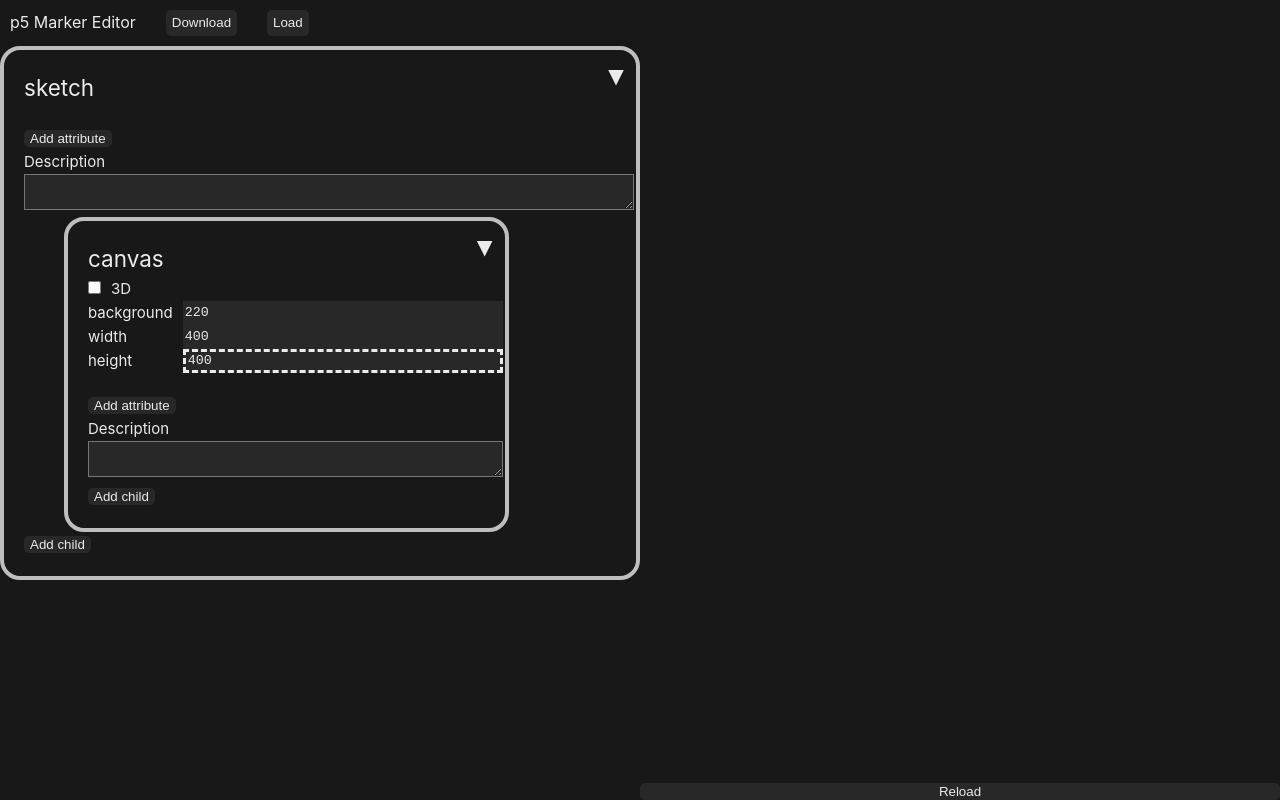
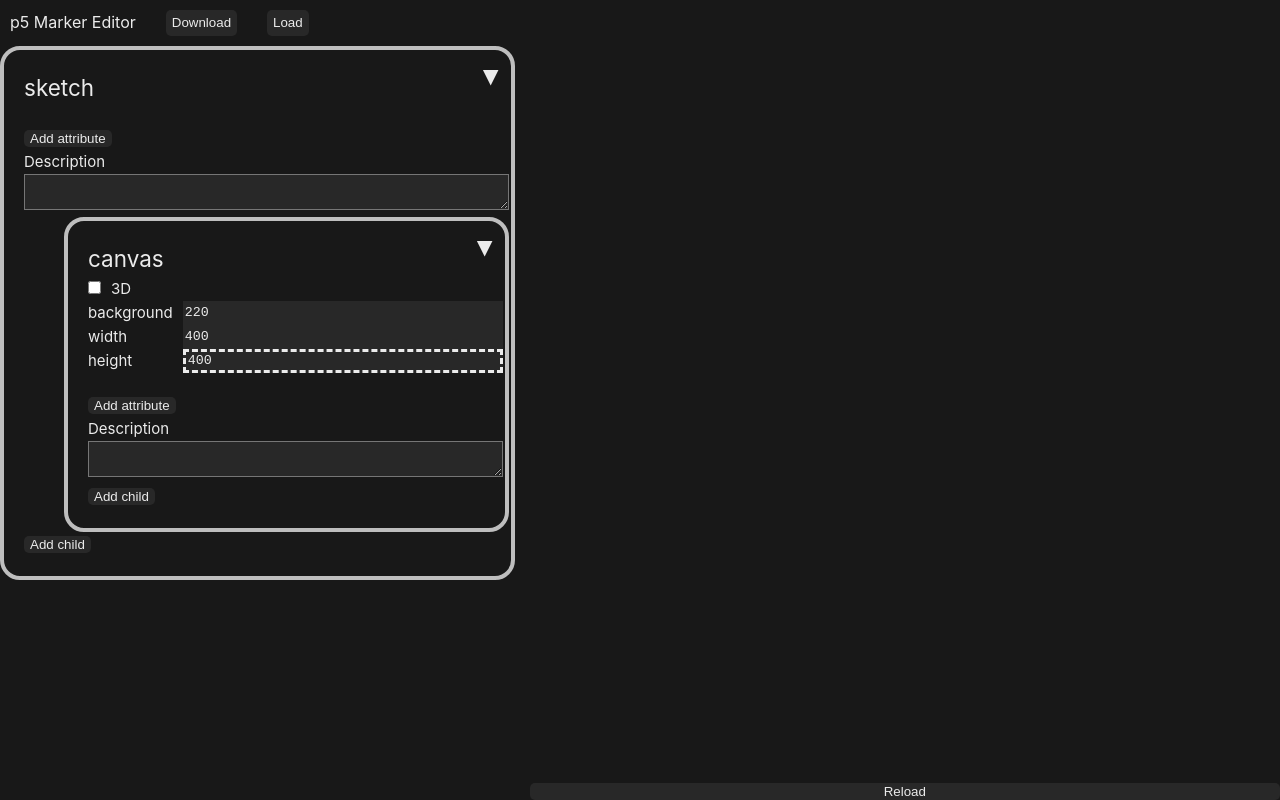
Before and after one commit to calebfoss/marker-editor, a Vue app: page / in a window 1280 px wide. Built offline with nearby package versions, Linux system fonts and the light colour scheme.

Commit message:
Add resize bar

```diff
--- a/src/assets/main.css
+++ b/src/assets/main.css
@@ -8,7 +8,7 @@ body {
 #app {
   display: grid;
   grid-template-rows: 1fr 20fr;
-  grid-template-columns: 1fr 1fr;
+  grid-template-columns: auto 1em 1fr;
   height: 100%;
 }
 
@@ -43,7 +43,7 @@ h1 {
   display: flex;
   flex-direction: column;
   grid-row: 2;
-  grid-column: 2;
+  grid-column: 3;
   width: 100%;
 }
 
@@ -127,6 +127,13 @@ h1 {
   resize: vertical;
 }
 
+.resize-bar {
+  display: block;
+  cursor: e-resize;
+  grid-row: 2;
+  grid-column: 2;
+}
+
 input,
 select,
 button {
--- a/src/components/Sketch.vue
+++ b/src/components/Sketch.vue
@@ -100,6 +100,19 @@ function refreshPreview() {
   iframeWindow.location.reload()
   mountPreview()
 }
+
+const editorRef = ref<HTMLElement | null>(null)
+
+function startResizing() {
+  window.addEventListener('mousemove', resizeEditor)
+  window.addEventListener('mouseup', () => window.removeEventListener('mousemove', resizeEditor))
+}
+function resizeEditor(e: MouseEvent) {
+  if (editorRef.value === null) return
+  const editor = editorRef.value
+  const x = e.clientX
+  editor.style.width = `${x}px`
+}
 </script>
 
 <template>
@@ -108,7 +121,7 @@ function refreshPreview() {
     :root-element="rootElement"
     :refresh-preview="refreshPreview"
   ></MenuBar>
-  <section id="sketch-editor">
+  <section id="sketch-editor" ref="editorRef">
     <ElementEditor
       :element="rootElement"
       :refresh-preview="refreshPreview"
@@ -116,6 +129,7 @@ function refreshPreview() {
       class="root-element"
     ></ElementEditor>
   </section>
+  <span class="resize-bar" @mousedown="startResizing"></span>
   <section id="preview">
     <iframe src="preview.html" @load="mountPreview" ref="iframeRef"></iframe>
     <button @click="refreshPreview">Reload</button>
```
